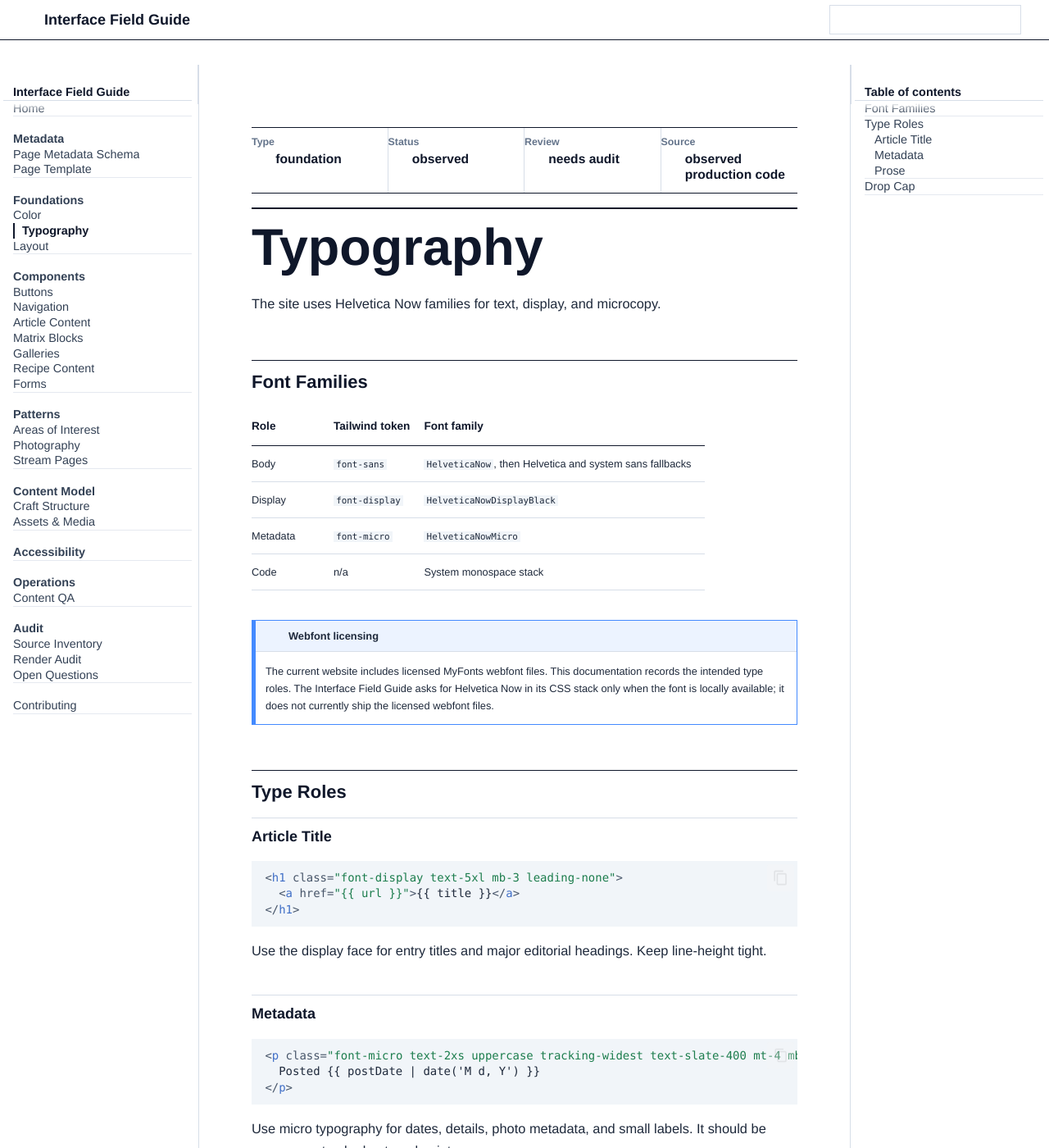
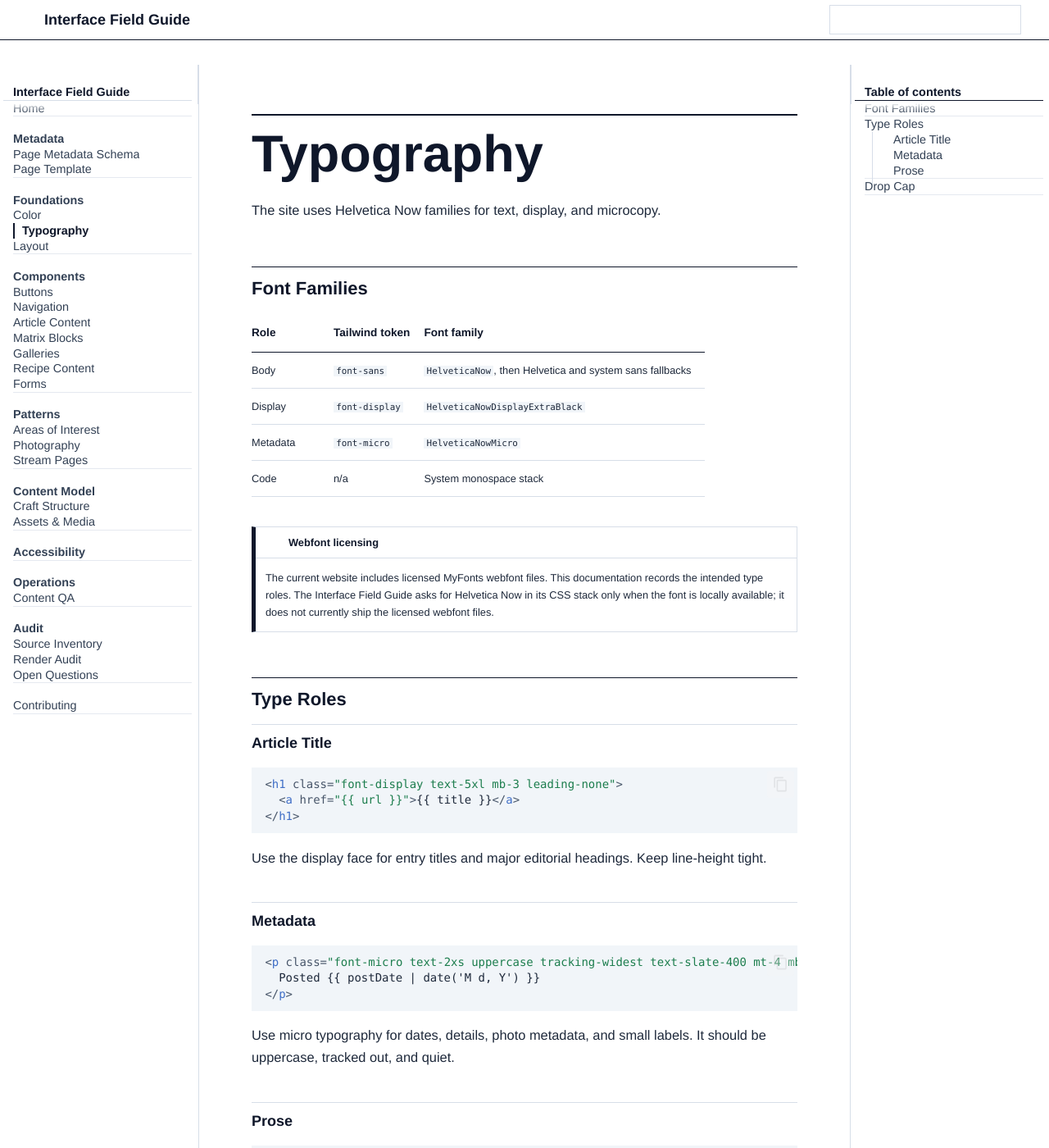
Before and after one commit to bentilden/Design-System, an MkDocs documentation site: the page built from docs/foundations/typography.md, in a window 1280 px wide and 1400 px high. Shown: the whole window at 82% size. Built offline with MkDocs 1.6.1 and Material for MkDocs 9.7.7, drawn with Linux system fonts in a browser that asks for light colours; some web fonts are replaced; some of the changed text lies outside the part shown.

Commit message:
Refine doc status metadata layout and sidebar nav styling
- Restructure page metadata into a `bt-doc-status` aside rendered after page content, replacing the top-of-page grid layout with an inline flex row separated by slash dividers
- Restyle secondary sidebar nav: remove mask fade, clear border-left, and add bold active/hover states with nested nav indentation
- Fix admonition/details styling by adding `!important` overrides and hiding the summary icon
- Correct display font token name to `HelveticaNowDisplayExtraBlack`

```diff
--- a/docs/assets/stylesheets/extra.css
+++ b/docs/assets/stylesheets/extra.css
@@ -208,20 +208,22 @@ body {
 .md-typeset .admonition,
 .md-typeset details {
   background: var(--bt-white);
-  border: 1px solid var(--bt-line);
-  border-left: 0.25rem solid var(--bt-line-strong);
+  border: 1px solid var(--bt-line) !important;
+  border-left: 0.25rem solid var(--bt-line-strong) !important;
   border-radius: 0;
   box-shadow: none;
 }
 
 .md-typeset .admonition-title,
 .md-typeset summary {
-  background: var(--bt-white);
+  background: var(--bt-white) !important;
   border-bottom: 1px solid var(--bt-line);
+  color: var(--bt-slate-900) !important;
   font-weight: 700;
 }
 
-.md-typeset .admonition-title::before {
+.md-typeset .admonition-title::before,
+.md-typeset summary::before {
   display: none;
 }
 
@@ -278,6 +280,11 @@ body {
   border-radius: 0;
 }
 
+.md-sidebar--secondary .md-sidebar__scrollwrap {
+  -webkit-mask-image: none;
+  mask-image: none;
+}
+
 .md-nav__title,
 .md-nav__link {
   color: var(--bt-slate-700);
@@ -313,28 +320,70 @@ body {
   padding-left: 0.45rem;
 }
 
+.md-sidebar--secondary .md-nav__title {
+  border-bottom-color: var(--bt-line-strong);
+}
+
+.md-sidebar--secondary .md-nav__link {
+  border-left: 0;
+  color: var(--bt-slate-700) !important;
+  opacity: 1;
+  padding-left: 0;
+}
+
+.md-sidebar--secondary .md-nav__link:is(:focus, :hover),
+.md-sidebar--secondary .md-nav__link--active {
+  color: var(--bt-slate-900) !important;
+  font-weight: 800;
+}
+
+.md-sidebar--secondary .md-nav__link--passed {
+  color: var(--bt-slate-700) !important;
+}
+
+.md-sidebar--secondary .md-nav .md-nav {
+  border-left: 1px solid var(--bt-line);
+  margin-left: 0.45rem;
+  padding-left: 0.65rem;
+}
+
+.bt-doc-status {
+  border-top: 1px solid var(--bt-line);
+  color: var(--bt-slate-500);
+  margin-top: 4rem;
+  max-width: var(--bt-prose-max);
+  padding-top: 0.75rem;
+}
+
+.bt-doc-status__title {
+  color: var(--bt-slate-600);
+  font-size: 0.68rem;
+  font-weight: 800;
+  line-height: 1.2;
+  margin: 0 0 0.45rem;
+}
+
 .bt-doc-meta {
-  border-block: 1px solid var(--bt-line-strong);
-  display: grid;
-  gap: 0;
-  grid-template-columns: repeat(4, minmax(0, 1fr));
-  margin: 0 0 2rem;
-  max-width: 100%;
+  align-items: baseline;
+  display: flex;
+  flex-wrap: wrap;
+  gap: 0.2rem 0;
+  margin: 0;
 }
 
 .bt-doc-meta__item {
-  background: transparent;
-  border: 0;
-  border-right: 1px solid var(--bt-line);
-  border-radius: 0;
-  display: block;
+  align-items: baseline;
+  display: inline-flex;
+  gap: 0.3rem;
   margin: 0;
   min-width: 0;
-  padding: 0.55rem 0.7rem 0.65rem 0;
 }
 
-.bt-doc-meta__item:last-child {
-  border-right: 0;
+.bt-doc-meta__item:not(:last-child)::after {
+  color: var(--bt-slate-300);
+  content: "/";
+  font-size: 0.68rem;
+  margin-inline: 0.55rem;
 }
 
 .bt-doc-meta dt,
@@ -344,19 +393,16 @@ body {
 
 .bt-doc-meta dt {
   color: var(--bt-slate-500);
-  font-size: 0.62rem;
-  font-weight: 800;
-  letter-spacing: 0;
-  line-height: 1.1;
-  text-transform: none;
+  font-size: 0.68rem;
+  font-weight: 700;
+  line-height: 1.2;
 }
 
 .bt-doc-meta dd {
-  color: var(--bt-slate-900);
-  font-size: 0.78rem;
-  font-weight: 700;
+  color: var(--bt-slate-700);
+  font-size: 0.68rem;
+  font-weight: 600;
   line-height: 1.2;
-  margin-top: 0.2rem;
 }
 
 .bt-token-grid {
@@ -483,11 +529,7 @@ body {
     padding: 2rem 1rem 3rem;
   }
 
-  .bt-doc-meta {
-    grid-template-columns: 1fr 1fr;
-  }
-
-  .bt-doc-meta__item:nth-child(2n) {
-    border-right: 0;
+  .bt-doc-status {
+    margin-top: 3rem;
   }
 }
--- a/docs/foundations/typography.md
+++ b/docs/foundations/typography.md
@@ -35,7 +35,7 @@ The site uses Helvetica Now families for text, display, and microcopy.
 | Role | Tailwind token | Font family |
 | --- | --- | --- |
 | Body | `font-sans` | `HelveticaNow`, then Helvetica and system sans fallbacks |
-| Display | `font-display` | `HelveticaNowDisplayBlack` |
+| Display | `font-display` | `HelveticaNowDisplayExtraBlack` |
 | Metadata | `font-micro` | `HelveticaNowMicro` |
 | Code | n/a | System monospace stack |
 
--- a/docs/overrides/main.html
+++ b/docs/overrides/main.html
@@ -1,13 +1,16 @@
 {% extends "base.html" %}
 
 {% block content %}
+  {{ super() }}
   {% if page and page.meta %}
     {% set status = page.meta.status %}
     {% set page_type = page.meta.type %}
     {% set review_status = page.meta.review_status %}
     {% set source_of_truth = page.meta.source_of_truth %}
     {% if status or page_type or review_status or source_of_truth %}
-      <dl class="bt-doc-meta" aria-label="Page metadata">
+      <aside class="bt-doc-status" aria-label="Document status">
+        <p class="bt-doc-status__title">Document status</p>
+        <dl class="bt-doc-meta">
           {% if page_type %}
             <div class="bt-doc-meta__item">
               <dt>Type</dt>
@@ -33,7 +36,7 @@
             </div>
           {% endif %}
         </dl>
+      </aside>
     {% endif %}
   {% endif %}
-  {{ super() }}
 {% endblock %}
```
Lines whose indentation alone changed are shown as unchanged.
